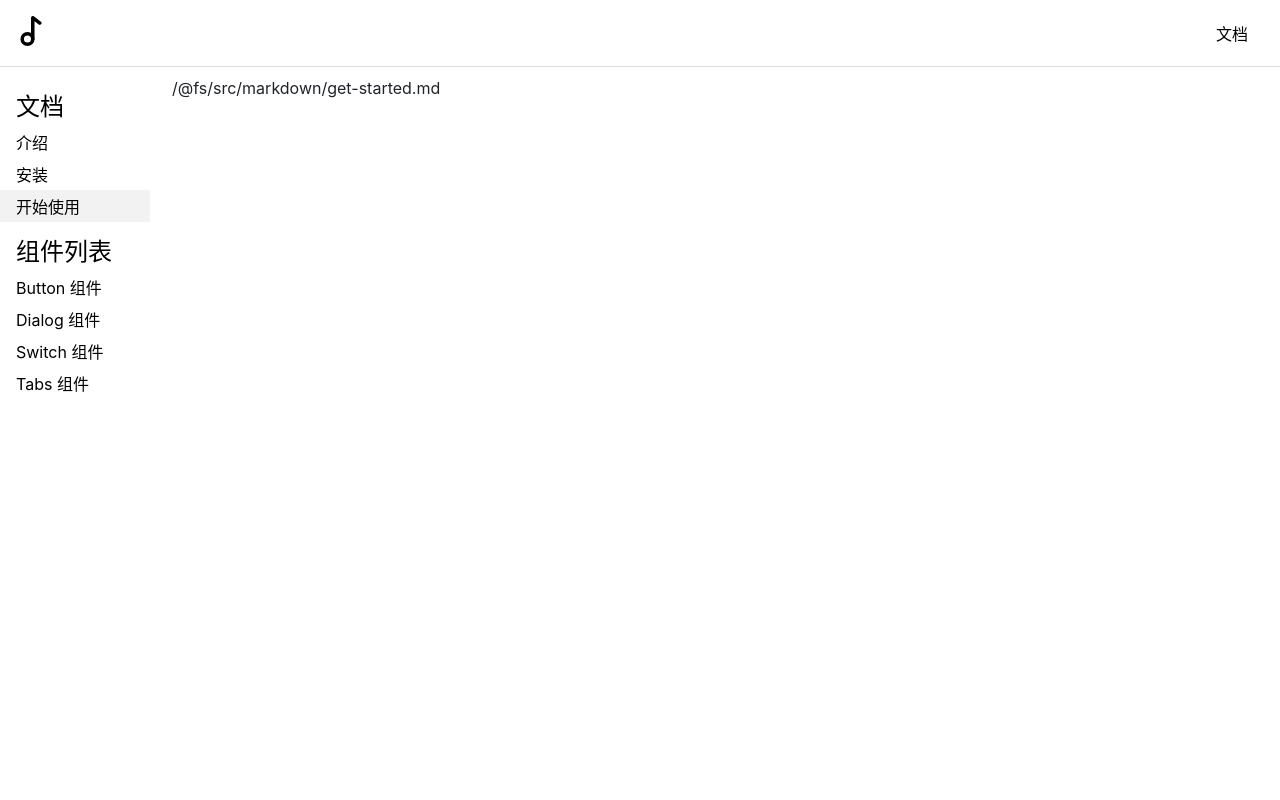
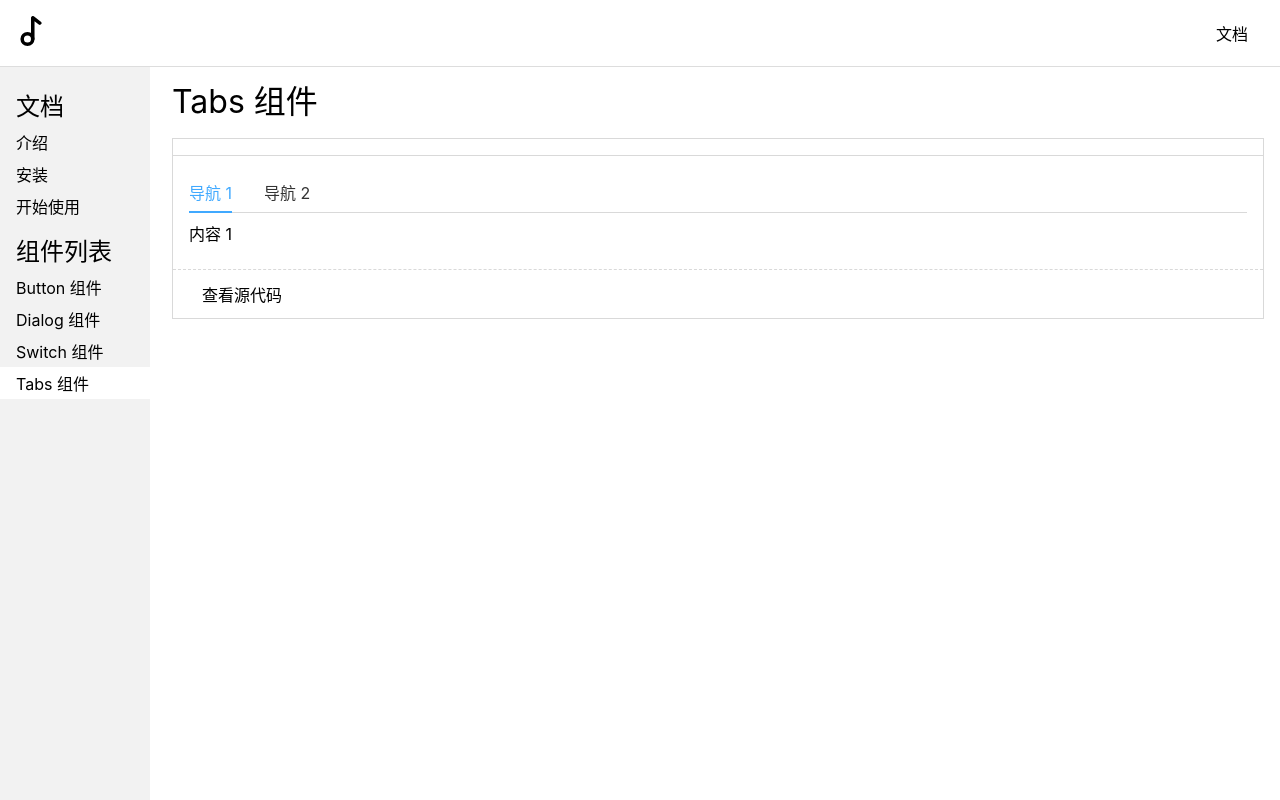
Before and after one commit to jambo0624/SongUI, a Vue app: page /#/doc/tabs in a window 1280 px wide. Before the commit this address led to /#/doc/get-started. Built offline with nearby package versions, Linux system fonts and the light colour scheme.

Commit message:
更改aside bg color

```diff
--- a/src/views/Doc.vue
+++ b/src/views/Doc.vue
@@ -85,7 +85,7 @@
     }
   }
   aside {
-    background: #fff;
+    background: #f2f2f2;
     width: 150px;
     padding: 16px 0;
     position: fixed;
@@ -106,7 +106,7 @@
           padding: 4px 16px;
         }
         .router-link-active {
-          background: #f2f2f2;
+          background: #fff;
         }
       }
     }
```
